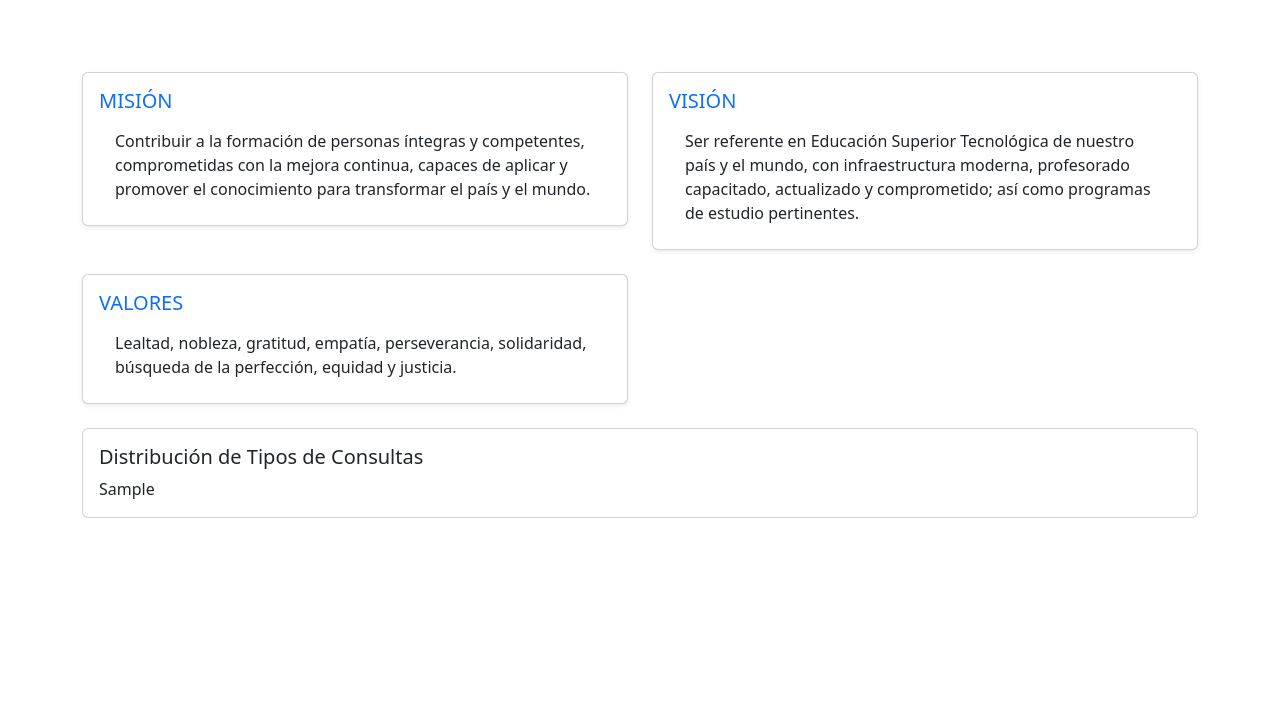
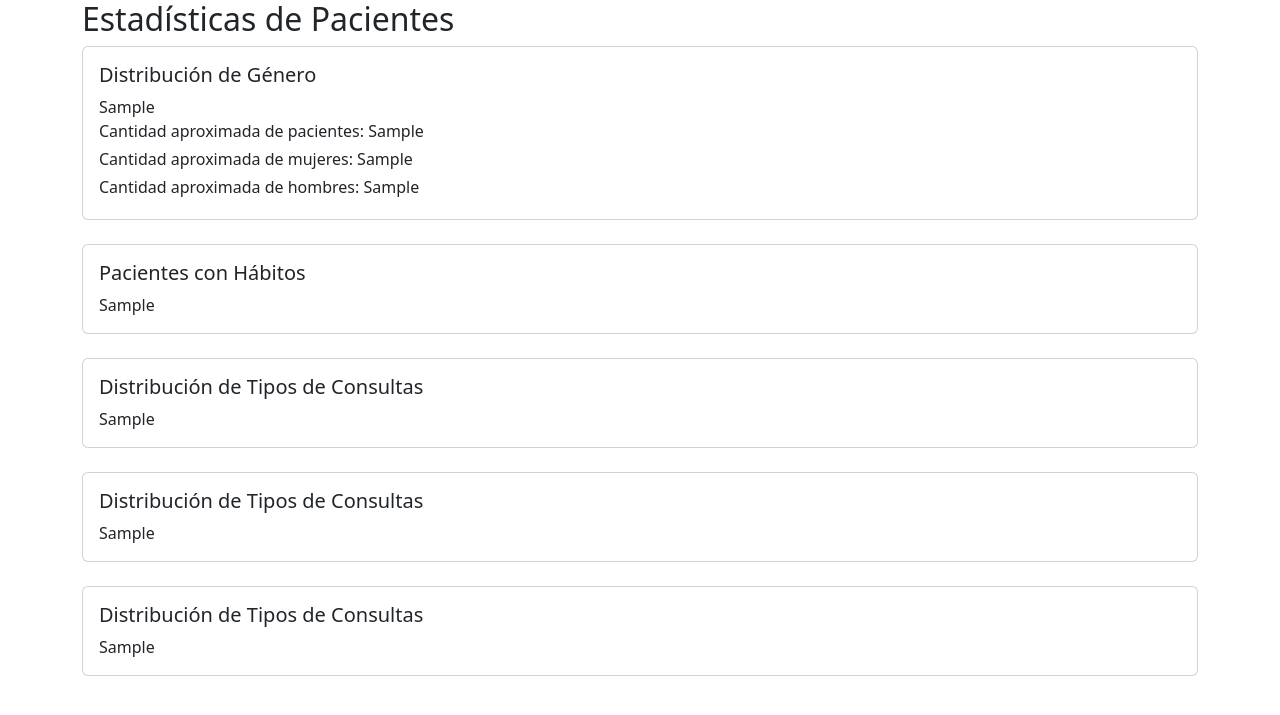
Before and after one commit to brianrscode/salud_lince, a Django app: template templates/medico_dashboard.html in a window 1280 px wide. Shown: the top 715 px of the page. Run offline with Django 3.2, Linux system fonts and the light colour scheme; the template is opened without the code that fills it: most values are stand-ins (such as "Sample title", 1, 10 or a date in 2020); some libraries are stand-ins or nearby versions.

Commit message:
Agrego las graficas nuevamente

```diff
--- a/templates/medico_dashboard.html
+++ b/templates/medico_dashboard.html
@@ -8,58 +8,34 @@
 
 
 {% block content %}
-    <br>
-    <br>
-    <br>
-    <div class="row">
-        <div class="col-md-6 mb-4">
-            <div class="card shadow-sm">
-                <div class="card-body">
-                    <h5 class="card-title text-primary">MISIÓN</h5>
-                    <ul class="list-group list-group-flush">
-                        <li class="list-group-item">
-                            <div class="d-flex flex-column">
-                                <span>Contribuir a la formación de personas íntegras y competentes,
-                                    comprometidas con la mejora continua, capaces de aplicar y promover el conocimiento
-                                    para transformar el país y el mundo.</span>
-                            </div>
-                        </li>
-                    </ul>
-                </div>
-            </div>
+
+<h2>Estadísticas de Pacientes</h2>
+
+    {% comment %} Gráfica de Género {% endcomment %}
+    <div class="card mb-4">
+        <div class="card-body">
+            <h5 class="card-title">Distribución de Género</h5>
+            <div>{{ genero_graph|safe }}</div>
+            <p class="card-text mb-1">Cantidad aproximada de pacientes: {{ cantidad_usuarios }}</p>
+            <p class="card-text mb-1">Cantidad aproximada de mujeres: {{ cant_mujeres }}</p>
+            <p class="card-text mb-1">Cantidad aproximada de hombres: {{ cant_hombres }}</p>
         </div>
-        <div class="col-md-6 mb-4">
-            <div class="card shadow-sm">
-                <div class="card-body">
-                    <h5 class="card-title text-primary">VISIÓN</h5>
-                    <ul class="list-group list-group-flush">
-                        <li class="list-group-item">
-                            <div class="d-flex flex-column">
-                                <span>Ser referente en Educación Superior Tecnológica de nuestro país y el mundo,
-                                    con infraestructura moderna, profesorado capacitado, actualizado y comprometido;
-                                    así como programas de estudio pertinentes.</span>
-                            </div>
-                        </li>
-                    </ul>
-                </div>
-            </div>
+    </div>
+
+    {% comment %} Gráfica de Hábitos {% endcomment %}
+    <div class="card mb-4">
+        <div class="card-body">
+            <h5 class="card-title">Pacientes con Hábitos</h5>
+            <div>{{ habitos_graph|safe }}</div>
         </div>
+    </div>
 
-        <div class="col-md-6 mb-4">
-            <div class="card shadow-sm">
-                <div class="card-body">
-                    <h5 class="card-title text-primary">VALORES</h5>
-                    <ul class="list-group list-group-flush">
-                        <li class="list-group-item">
-                            <div class="d-flex flex-column">
-                                <span>Lealtad, nobleza, gratitud, empatía, perseverancia, solidaridad, búsqueda de la perfección, equidad y justicia.</span>
-                            </div>
-                        </li>
-                    </ul>
-                </div>
-            </div>
+    {% comment %} Gráfica de Tipos de Consultas {% endcomment %}
+    <div class="card mb-4">
+        <div class="card-body">
+            <h5 class="card-title">Distribución de Tipos de Consultas</h5>
+            <div>{{ consultas_graph|safe }}</div>
         </div>
-
     </div>
 
     {% comment %} Gráfica de cantidad de pacientes por area {% endcomment %}
@@ -71,11 +47,11 @@
     </div>
 
     {% comment %} Gráfica de cantidad de pacientes por especialidad {% endcomment %}
-    {% comment %} <div class="card mb-4">
+    <div class="card mb-4">
         <div class="card-body">
-            <h5 class="card-title">Gráfica de especialidades de pacientes</h5>
+            <h5 class="card-title">Distribución de Tipos de Consultas</h5>
             <div>{{ especialidades_graph|safe }}</div>
         </div>
-    </div> {% endcomment %}
+    </div>
 
 {% endblock %}
```
